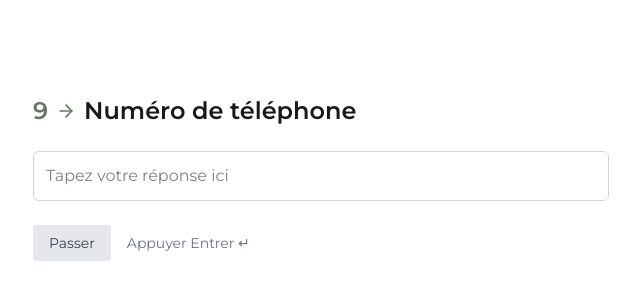
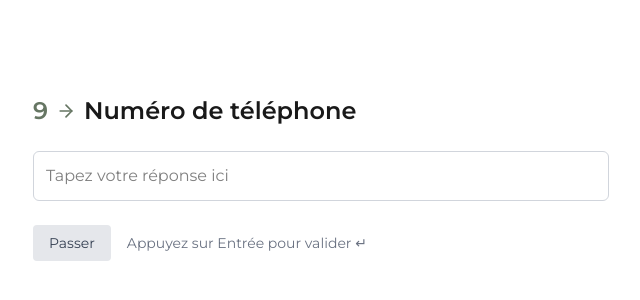
Before and after one commit to mikaelvery/chary-depannage-website, a Next.js app: page /devis/telephone in a window 1280 px wide. Shown: the part 222-522 px from the top of the page, without its empty margins (175-815 px from the left). Built offline with nearby package versions, Linux system fonts and the light colour scheme.

Commit message:
modification appuyer sur entre a coté des button

```diff
--- a/src/app/devis/email/page.tsx
+++ b/src/app/devis/email/page.tsx
@@ -43,14 +43,16 @@ export default function Step8() {
       />
 
       {isValid && (
-        <button
-          className="mt-4 px-6 py-2 rounded bg-[#E6F4EA] text-[#3A7C4A] hover:bg-[#D0ECD8] transition self-start"
-          onClick={handleSubmit}
-        >
-          Ok
-        </button>
+        <div className="mt-4 flex items-center gap-4 self-start">
+          <button
+            className="px-6 py-2 rounded bg-[#E6F4EA] text-[#3A7C4A] hover:bg-[#D0ECD8] transition"
+            onClick={handleSubmit}
+          >
+            Ok
+          </button>
+          <p className="text-sm text-gray-500">Appuyez sur Entrée pour valider ↵</p>
+        </div>
       )}
-      <p className="text-sm text-gray-500 self-start mt-2">Appuyer Entrer ↵</p>
     </main>
   );
 }
--- a/src/app/devis/nom/page.tsx
+++ b/src/app/devis/nom/page.tsx
@@ -54,15 +54,16 @@ export default function Step7() {
       </div>
 
       {isValid && (
-        <button
-          className="mt-4 px-6 py-2 rounded bg-[#E6F4EA] text-[#3A7C4A] hover:bg-[#D0ECD8] transition self-start"
-          onClick={handleSubmit}
-        >
-          Ok
-        </button>
+        <div className="mt-4 flex items-center gap-4 self-start">
+          <button
+            className="px-6 py-2 rounded bg-[#E6F4EA] text-[#3A7C4A] hover:bg-[#D0ECD8] transition"
+            onClick={handleSubmit}
+          >
+            Ok
+          </button>
+          <p className="text-sm text-gray-500">Appuyez sur Entrée pour valider ↵</p>
+        </div>
       )}
-
-      <p className="text-sm text-gray-500 self-start mt-2">Appuyer Entrer ↵</p>
     </main>
   );
 }
--- a/src/app/devis/telephone/page.tsx
+++ b/src/app/devis/telephone/page.tsx
@@ -63,7 +63,7 @@ export default function Step9() {
           Passer
         </button>
 
-        <p className="text-sm text-gray-500">Appuyer Entrer ↵</p>
+        <p className="text-sm text-gray-500">Appuyez sur Entrée pour valider ↵</p>
       </div>
     </main>
   );
```
